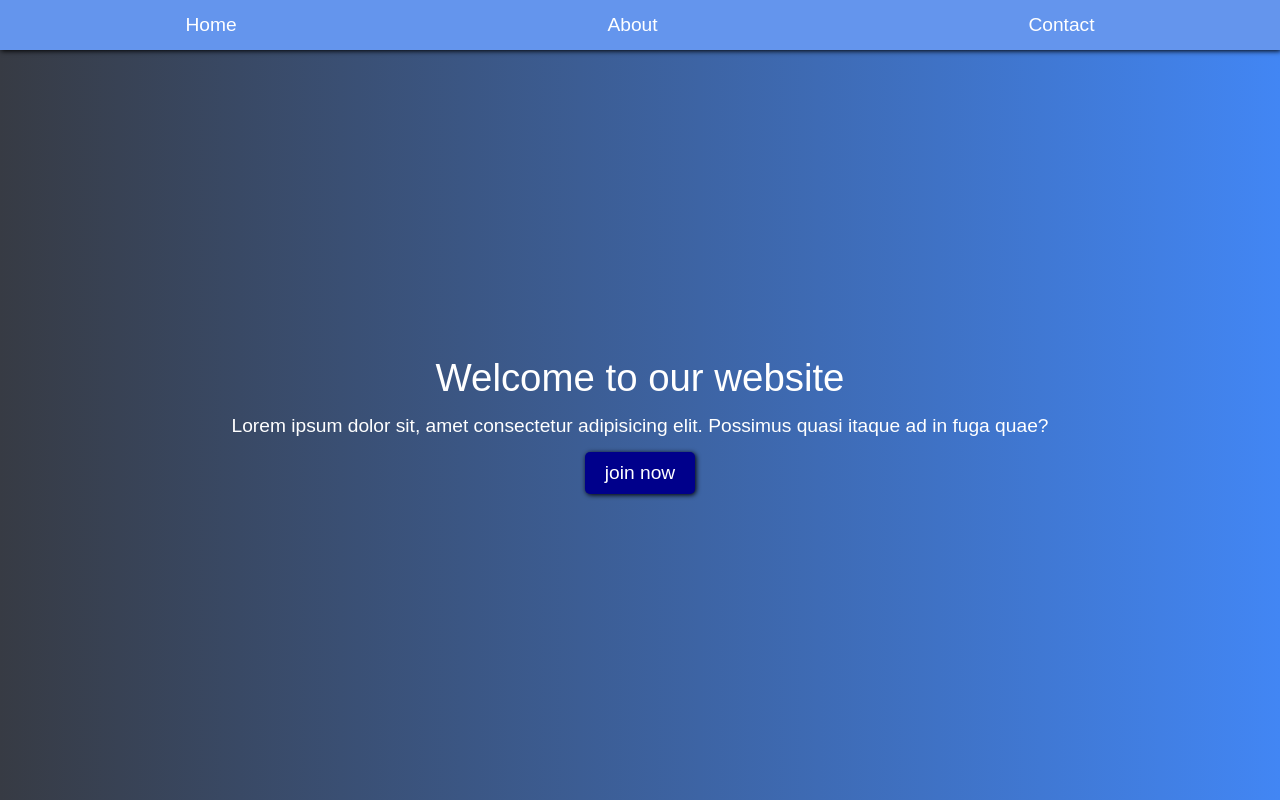
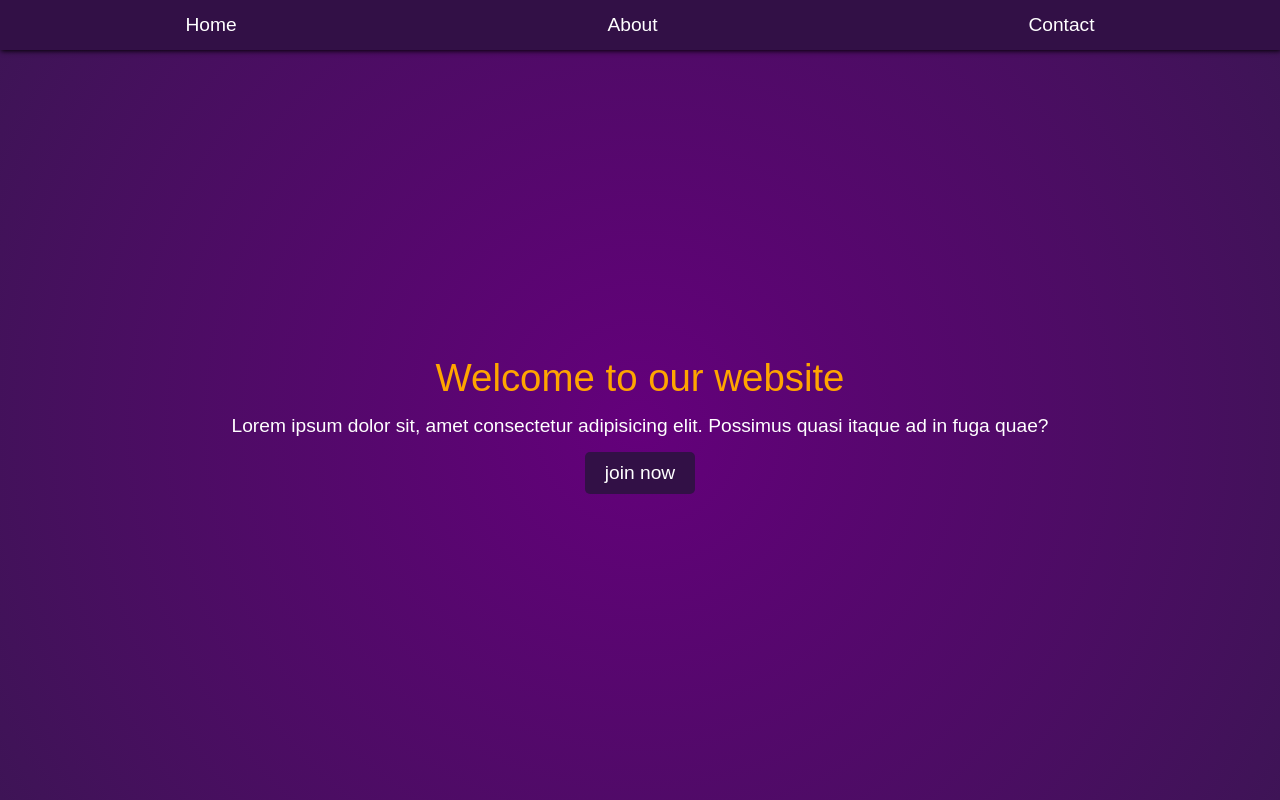
Before and after one commit to mubashirimtiaz/ninja-turtle-bootcamp, a plain HTML site: page index.html in a window 1280 px wide. Drawn offline with Linux system fonts and the light colour scheme.

Commit message:
added source files

```diff
--- a/pop-up.js
+++ b/pop-up.js
@@ -8,3 +8,8 @@ openPopup.addEventListener("click", () => {
 closePopup.addEventListener("click", () => {
   backdrop.style.display = "none";
 });
+backdrop.addEventListener("click", (e) => {
+  if (e.target.className === "drop") {
+    backdrop.style.display = "none";
+  }
+});
--- a/styles.css
+++ b/styles.css
@@ -17,7 +17,7 @@ a {
 }
 nav {
   width: 100%;
-  background-color: cornflowerblue;
+  background-color: #321046;
   box-shadow: 1px 1px 5px #000000;
   position: relative;
 }
@@ -34,7 +34,8 @@ ul li {
 .banner {
   width: 100%;
   height: calc(100vh - 50px);
-  background: linear-gradient(to right, #373b44, #4286f4);
+  background: radial-gradient(circle, #64007b 0, #3e1456 100%);
+
   color: #ffffff;
 }
 .hero {
@@ -49,6 +50,7 @@ ul li {
 }
 .hero h1 {
   font-weight: 300;
+  color: orange;
 }
 .hero p {
   margin: 15px 0;
@@ -56,17 +58,17 @@ ul li {
 }
 .open-popup {
   padding: 10px 20px;
-  background-color: darkblue;
+  background-color: #321046;
   color: #fff;
   border: 0;
   outline: none;
   font-size: 1.2rem;
   border-radius: 5px;
-  box-shadow: 1px 1px 5px #000000;
   cursor: pointer;
 }
 .open-popup:hover {
-  background-color: #0303b1;
+  background-color: #311044;
+  box-shadow: 1px 1px 5px #321046;
 }
 .backdrop {
   width: 100%;
```
